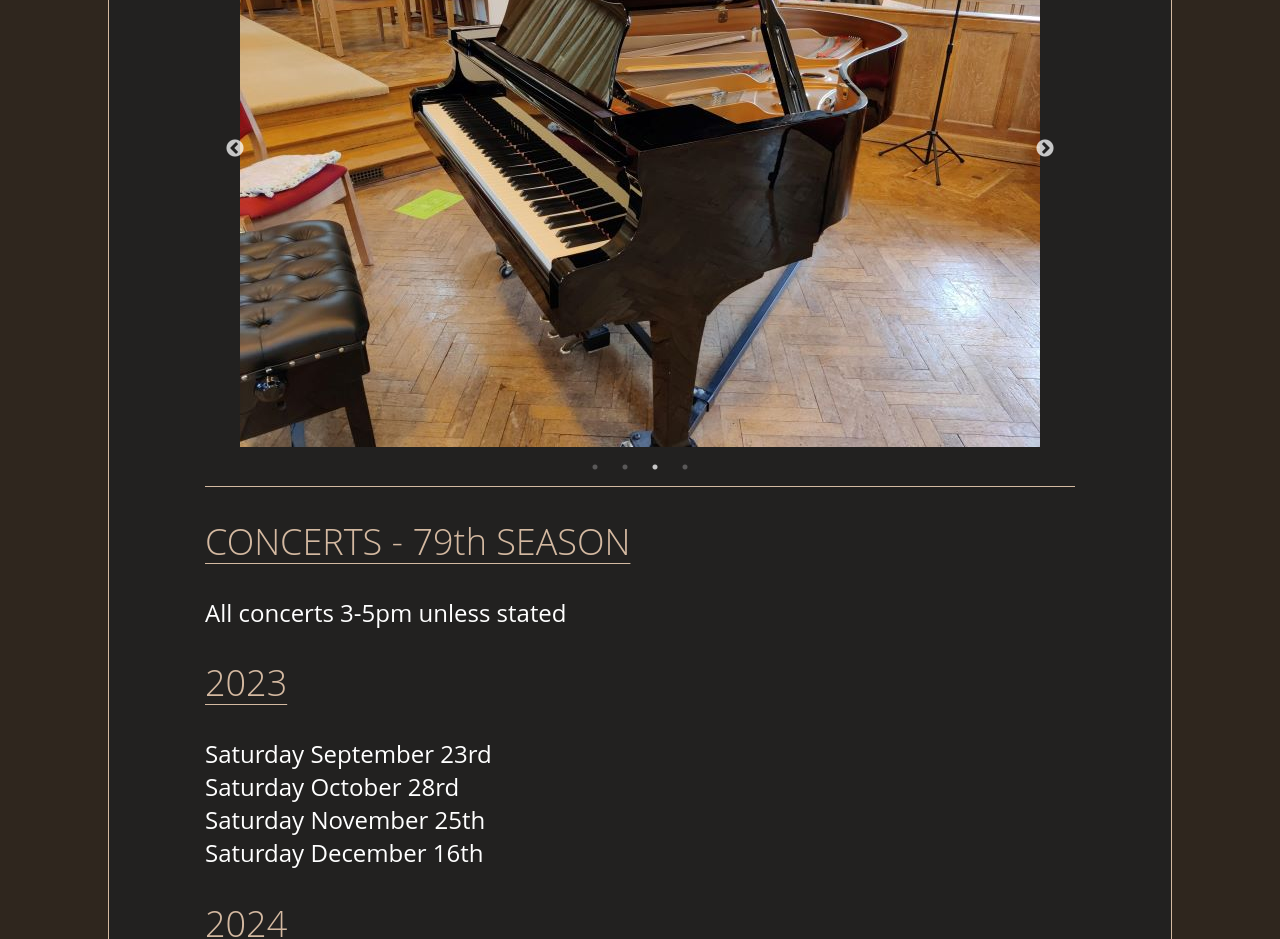
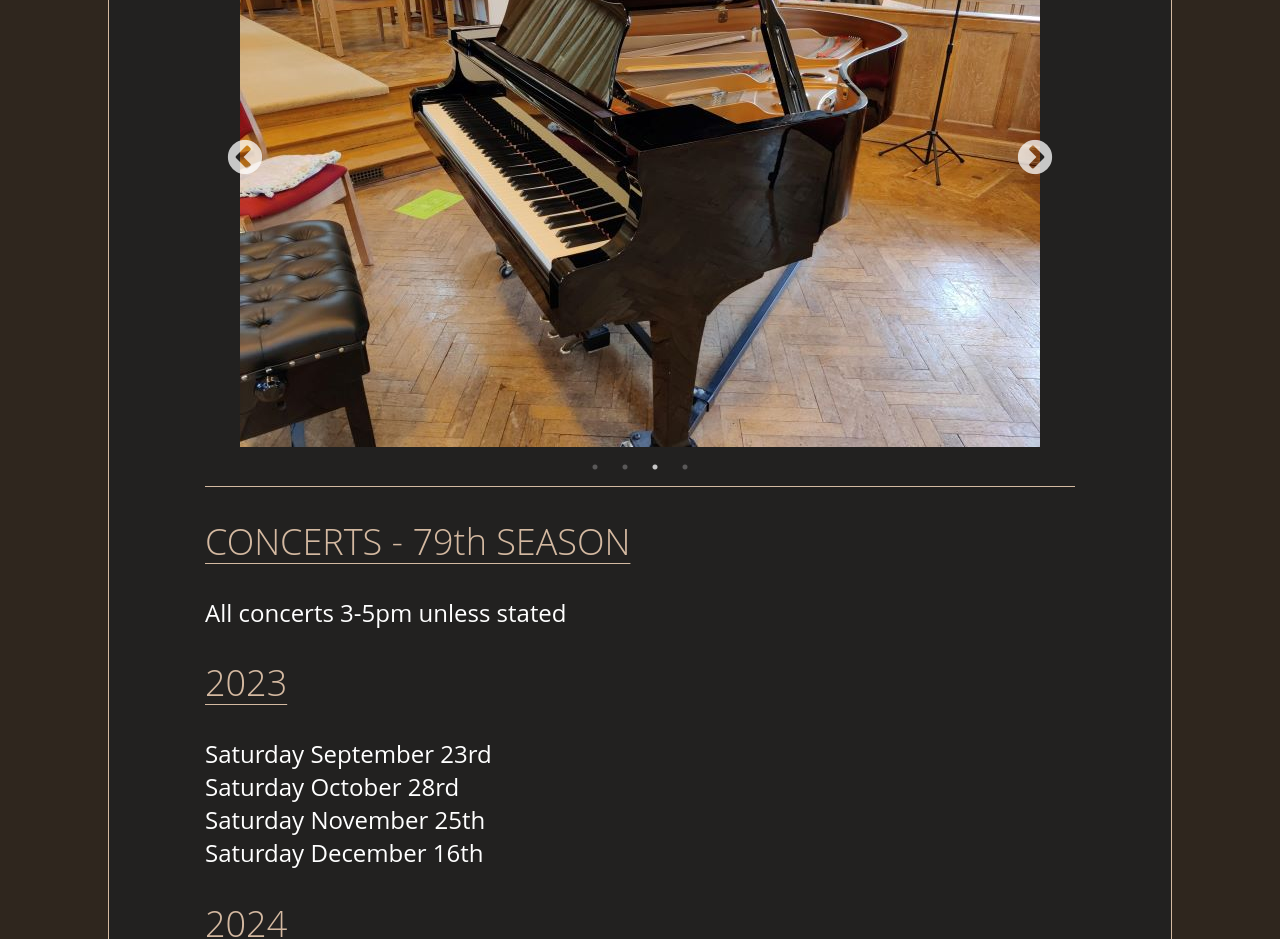
Before and after one commit to silkster87/react-bmm-website, a React (Create React App) app: page / in a window 1280 px wide. Shown: the part 2140-3079 px from the top of the page. Built offline with nearby package versions, Linux system fonts and the light colour scheme; no server answers.

Commit message:
change size of arrow buttons

```diff
--- a/src/styles/Carousel.scss
+++ b/src/styles/Carousel.scss
@@ -9,12 +9,18 @@
   }
 
   .slick-next {
-    right: 20px;
+    right: 40px;
+    &::before {
+      font-size: 40px !important;
+    }
   }
 
   .slick-prev {
     left: 20px;
     z-index: 1;
+    &::before {
+      font-size: 40px !important;
+    }
   }
 
 }
```
